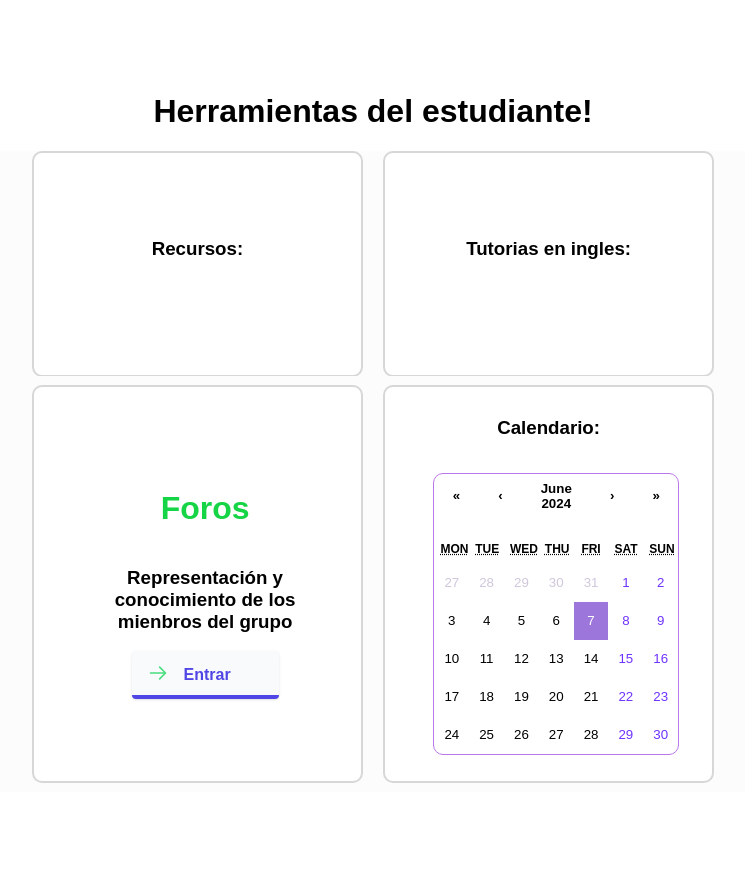
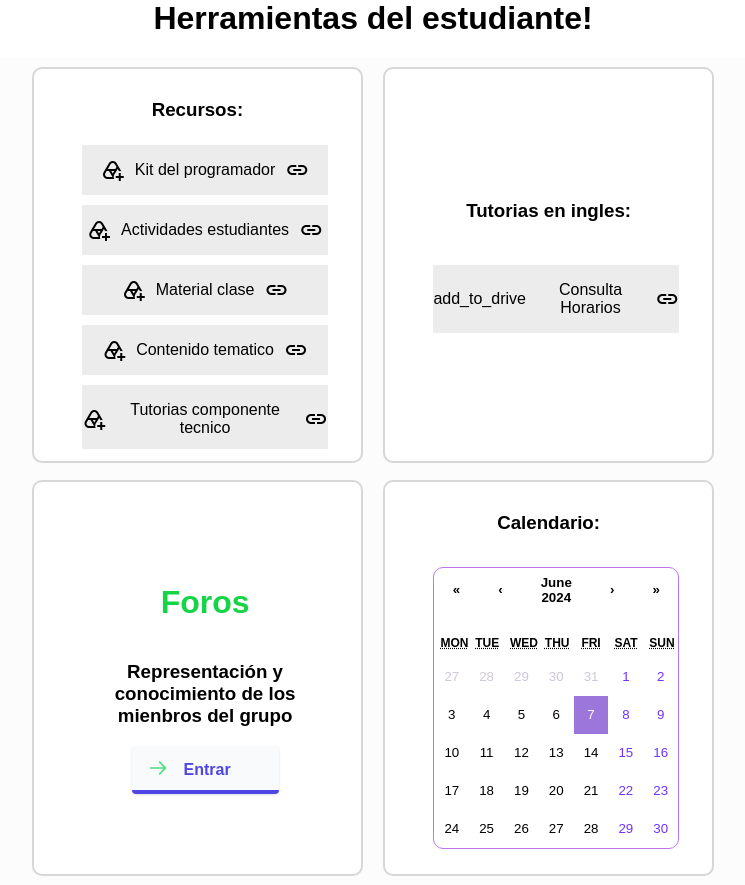
Before and after one commit to Serbox/TalentoTech, a React (Create React App) app: page / in a window 1280 px wide. Shown: the part 1960-2845 px from the top of the page, without its empty margins (267-1012 px from the left). Before the commit the page ends 2752 px from the top, so only its background shows below. Built offline with nearby package versions, Linux system fonts and the light colour scheme.

Commit message:
arreglos de drive

```diff
--- a/src/components/Info-principal/Info.css
+++ b/src/components/Info-principal/Info.css
@@ -103,3 +103,22 @@
   transform: scale(1.1) rotate(3deg);
   filter: grayscale(100%);
 }
+.cont-info{
+  max-height: 35vh;
+  overflow-y: auto;
+}
+.cont-option{
+  position: relative;
+  width: 100%;
+  background-color: rgb(236, 236, 236);
+  display: flex;
+  justify-content: center;
+  align-items: center;
+  gap: 10px;
+  margin-top: 10px;
+  color: black;
+}
+.cont-option:hover{
+  box-shadow: 0px 0px 90px 1px #0000006c;
+
+}
--- a/src/components/Tools/Tools.js
+++ b/src/components/Tools/Tools.js
@@ -4,7 +4,25 @@ import Calendar from 'react-calendar'
 import 'react-calendar/dist/Calendar.css';
 
 
+
+
 const Tools = () => {
+
+
+    const Recursos = [
+        { text: "Kit del programador" },
+        { text: "Actividades estudiantes" },
+        { text: "Material clase" },
+        { text: "Contenido tematico" },
+        { text: "Tutorias componente tecnico" },
+
+    ];
+
+    const ingles = [
+        {logo:"material-symbols-outlined",text:"Consulta Horarios"},
+
+    ]
+
 
     return (
         <>
@@ -13,11 +31,29 @@ const Tools = () => {
                 <div className='toolsSub-Container'>
                     <div className='conte-tools'>
                         <h3>Recursos:</h3>
-                        <div className='cont-info'></div>
+                        <div className='cont-info'>
+                            {Recursos.map((item, index) => (
+                                <div key={index} className='cont-option'>
+                                        <span className='material-symbols-outlined'>add_to_drive</span>
+                                        <p>{item.text}</p>
+                                            <span className='material-symbols-outlined'>link</span>
+                                    </div>
+                            ))}
+                        </div>
                     </div>
+
+
                     <div className='conte-tools'>
                         <h3>Tutorias en ingles:</h3>
-                        <div className='cont-info'></div>
+                        <div className='cont-info'>
+                        {ingles.map((item, index) => (
+                                <div key={index} className='cont-option'>
+                                        <span className=''>add_to_drive</span>
+                                        <p>{item.text}</p>
+                                            <span className='material-symbols-outlined'>link</span>
+                                    </div>
+                            ))}
+                        </div>
                     </div>
                 </div>
                 <div className='toolsSub-Container'>
```
